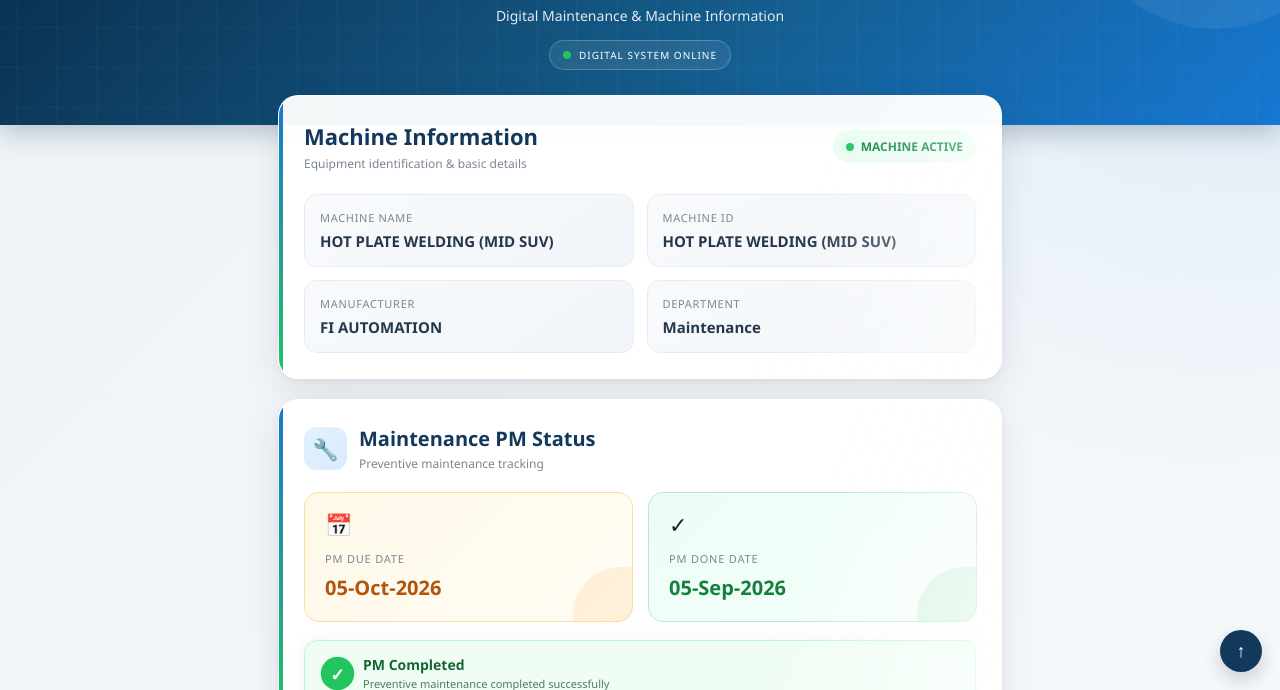
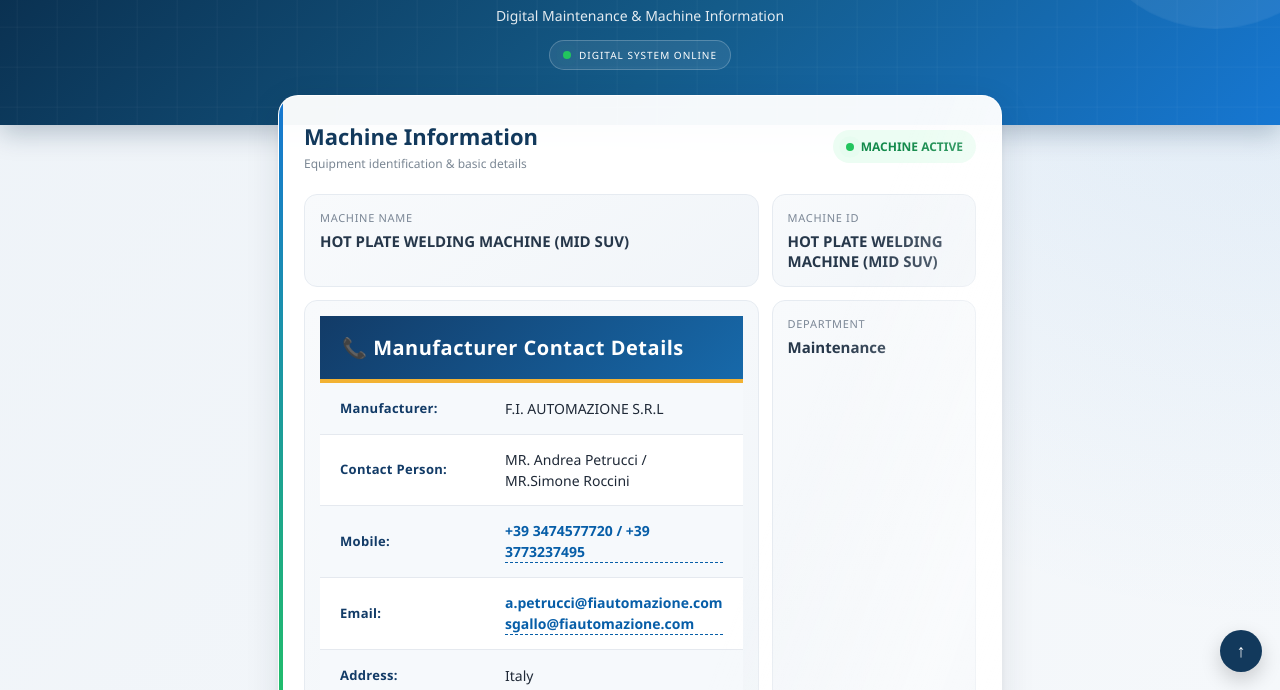
Before and after one commit to sachinmali244-creator/TL-03-HOT-PLATE-WELDING-MACHINE, a plain HTML site: page index.html in a window 1280 px wide. Shown: the part 110-800 px from the top of the page. Drawn offline with Linux system fonts and the light colour scheme.

Commit message:
Update index.html

```diff
--- a/index.html
+++ b/index.html
@@ -5,7 +5,7 @@
 <meta charset="UTF-8">
 <meta name="viewport" content="width=device-width, initial-scale=1.0">
 
-<title>Machine Digital Passport | HOT PLATE WELDING (MID SUV) </title>
+<title>Machine Digital Passport | HOT PLATE WELDING MACHINE (MID SUV) </title>
 
 <style>
 
@@ -296,6 +296,208 @@ body{
 }
 
 
+}/* =========================================================
+   MANUFACTURER CONTACT CARD - HIGH CONTRAST DESIGN
+========================================================= */
+
+.manufacturer-contact{
+    position:relative;
+    max-width:950px;
+    margin:35px auto;
+    padding:0;
+
+    background:#ffffff;
+
+    border:1px solid #d7dee8;
+    border-radius:18px;
+
+    box-shadow:
+        0 8px 25px rgba(20,40,70,0.14),
+        0 2px 6px rgba(20,40,70,0.08);
+
+    overflow:hidden;
+
+    font-family:inherit;
+}
+
+/* =========================================================
+   CARD HEADER
+========================================================= */
+
+.manufacturer-contact h2{
+    margin:0;
+    padding:18px 22px;
+
+    text-align:left;
+
+    font-size:20px;
+    font-weight:700;
+    letter-spacing:0.5px;
+
+    color:#ffffff;
+
+    background:linear-gradient(
+        135deg,
+        #123b67,
+        #1769aa
+    );
+
+    border-bottom:4px solid #f2b233;
+
+    text-shadow:none;
+}
+
+/* =========================================================
+   CONTACT INFORMATION
+========================================================= */
+
+.contact-item{
+    display:flex;
+    align-items:center;
+
+    margin:0;
+    padding:14px 20px;
+
+    min-height:52px;
+
+    color:#1f2937;
+
+    background:#ffffff;
+
+    border-bottom:1px solid #e5e9ef;
+
+    font-size:14px;
+    line-height:1.5;
+
+    transition:
+        background 0.2s ease,
+        padding-left 0.2s ease;
+}
+
+/* Alternate rows */
+
+.contact-item:nth-child(even){
+    background:#f6f9fc;
+}
+
+/* Hover */
+
+.contact-item:hover{
+    background:#eaf4ff;
+    padding-left:25px;
+}
+
+/* =========================================================
+   LABEL
+========================================================= */
+
+.contact-item strong{
+    display:inline-block;
+
+    width:165px;
+    min-width:165px;
+
+    color:#123b67;
+
+    font-size:13px;
+    font-weight:700;
+
+    letter-spacing:0.3px;
+}
+
+/* =========================================================
+   VALUE
+========================================================= */
+
+.contact-item span{
+    color:#1f2937;
+}
+
+/* =========================================================
+   CLICKABLE CONTACT LINKS
+========================================================= */
+
+.contact-item a{
+    color:#075ea8;
+
+    font-weight:600;
+
+    text-decoration:none;
+
+    border-bottom:1px dashed #075ea8;
+
+    transition:
+        color 0.2s ease,
+        border-color 0.2s ease;
+}
+
+.contact-item a:hover{
+    color:#d17b00;
+    border-color:#d17b00;
+}
+
+/* =========================================================
+   CARD FOOTER / DIGITAL IDENTIFIER
+========================================================= */
+
+.manufacturer-contact::after{
+    content:"OEM / MANUFACTURER SUPPORT";
+
+    display:block;
+
+    padding:8px 20px;
+
+    text-align:right;
+
+    background:#f1f4f8;
+
+    color:#6b7280;
+
+    font-size:9px;
+    font-weight:700;
+
+    letter-spacing:1.5px;
+}
+
+/* =========================================================
+   MOBILE
+========================================================= */
+
+@media(max-width:600px){
+
+    .manufacturer-contact{
+        margin:25px 12px;
+        border-radius:14px;
+    }
+
+    .manufacturer-contact h2{
+        padding:16px;
+        font-size:17px;
+    }
+
+    .contact-item{
+        display:block;
+        padding:12px 16px;
+    }
+
+    .contact-item strong{
+        display:block;
+
+        width:auto;
+        min-width:auto;
+
+        margin-bottom:4px;
+
+        font-size:12px;
+    }
+
+    .contact-item:hover{
+        padding-left:20px;
+    }
+}
+
+
+
 /* =========================================================
    MAIN CONTAINER
 ========================================================= */
@@ -1754,7 +1956,7 @@ body{
         </div>
 
         <div class="welcome-machine">
-         HOT PLATE WELDING (MID SUV)
+       HOT PLATE WELDING MACHINE (MID SUV)
         </div>
 
         <div class="loading">
@@ -1852,7 +2054,7 @@ body{
             </div>
 
             <div class="value">
-        HOT PLATE WELDING (MID SUV)
+     HOT PLATE WELDING MACHINE (MID SUV)
             </div>
 
         </div>
@@ -1865,7 +2067,7 @@ body{
             </div>
 
             <div class="value">
-               HOT PLATE WELDING (MID SUV)
+            HOT PLATE WELDING MACHINE (MID SUV)
             </div>
 
         </div>
@@ -1873,13 +2075,43 @@ body{
 
         <div class="info-box">
 
-            <div class="label">
-                Manufacturer
-            </div>
-
-            <div class="value">
-             FI AUTOMATION
-            </div>
+         <!-- ================= MANUFACTURER CONTACT ================= -->
+
+<section class="manufacturer-contact">
+
+    <h2>📞 Manufacturer Contact Details</h2>
+
+    <div class="contact-item">
+        <strong>Manufacturer:</strong>
+        F.I. AUTOMAZIONE S.R.L
+    </div>
+
+    <div class="contact-item">
+        <strong>Contact Person:</strong>
+        MR. Andrea Petrucci / MR.Simone Roccini
+    </div>
+
+    <div class="contact-item">
+        <strong>Mobile:</strong>
+        <a href="tel:+91XXXXXXXXXX">
+           +39 3474577720 / +39 3773237495
+        </a>
+    </div>
+
+    <div class="contact-item">
+        <strong>Email:</strong>
+        <a href="mailto:example@company.com">
+            a.petrucci@fiautomazione.com
+           sgallo@fiautomazione.com
+        </a>
+    </div>
+
+    <div class="contact-item">
+        <strong>Address:</strong>
+        Italy
+    </div>
+
+</section>
 
         </div>
 
@@ -2153,7 +2385,7 @@ body{
             <div
                 class="parameter-counter"
                 id="parameterCounter">
-                1 / 10
+                1 / 5
             </div>
 
             <button
```
